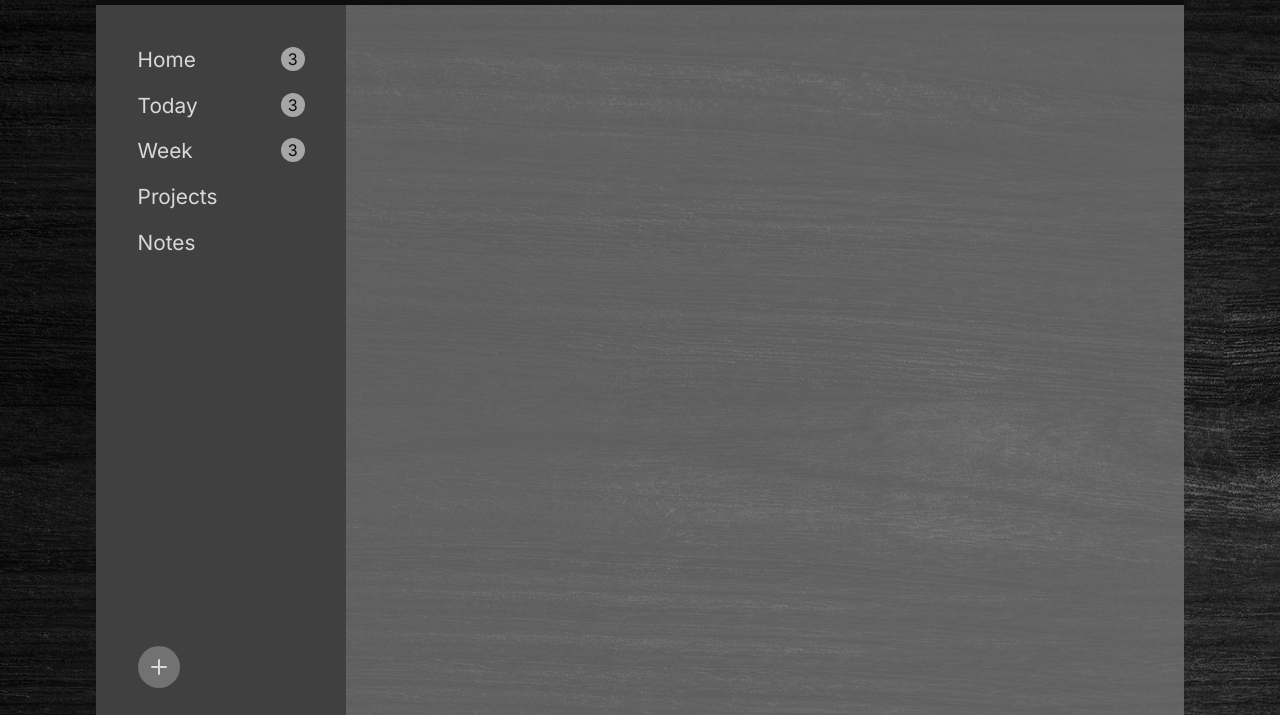
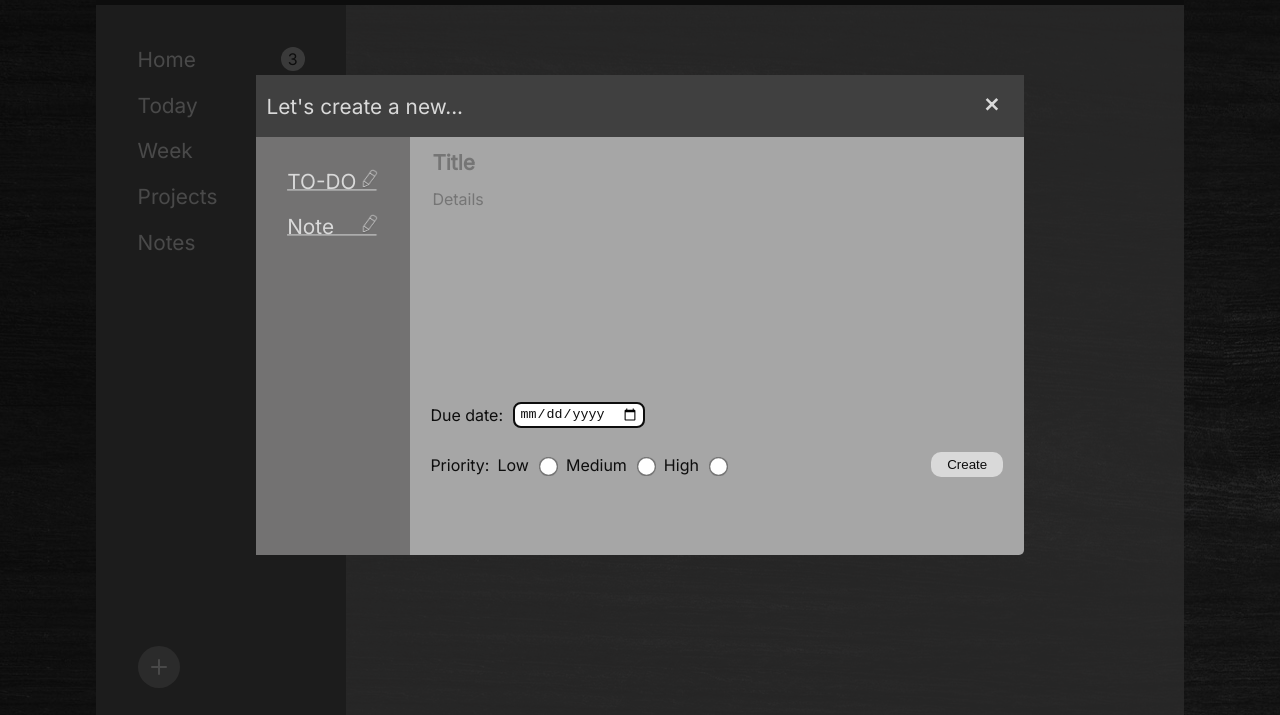
Before and after one commit to palezino/odin-to-do-list, a plain HTML site: page index.html in a window 1280 px wide. Shown: the part 85-800 px from the top of the page. Drawn offline with Linux system fonts and the light colour scheme.

Commit message:
Add due-date, priority and submit button to the form

```diff
--- a/index.html
+++ b/index.html
@@ -38,7 +38,7 @@
     </div>
     <!-- pop-up form -->
     <div class="bg-form">
-        <div class="container-form">
+        <form class="container-form">
             <div class="close-form">+</div>
             <div class="header-form">Let's create a new...</div>
             <div class="main-form">
@@ -51,9 +51,26 @@
                 <div class="new-note-form">
                     <textarea class="note-title-form" name="note-title" rows="1" placeholder="Title"></textarea>
                     <textarea class="note-text-form" name="note-text" rows="10" placeholder="Details"></textarea>
+                    <div class="due-date-form">
+                        <label for="due-date">Due date:</label>
+                        <input type="date" name="due-date" id="due-date" class="due-date">
+                    </div>
+                    <div class="priority-submit-form">
+                        <div class="priority-form">
+                            <p>Priority:</p>
+                            <label for="priority-low">Low</label>
+                            <input class="priority-low" type="radio" name="priority" id="priority-low" value="low">
+                            <label for="priority-medium">Medium</label>
+                            <input type="radio" name="priority" id="priority-medium" value="medium">
+                            <label for="priority-high">High</label>
+                            <input type="radio" name="priority" id="priority-high" value="high">
+                        </div>
+                        <!-- <input class="submit-btn" type="submit" value="Create"> -->
+                        <button class="submit-btn">Create</button>
+                    </div>
                 </div>
             </div>
-        </div>
+        </form>
     </div>
 </body>
 </html>
--- a/style.css
+++ b/style.css
@@ -284,7 +284,7 @@ a {
     justify-content: center;
     align-items: center;
 
-    display: none;
+    /* display: none; */
 }
 
 .container-form {
@@ -376,3 +376,66 @@ textarea:focus {
 .note-text-form {
     font-size: 1rem;
 }
+
+.due-date-form {
+    display: flex;
+    align-items: center;
+    gap: .5em;
+}
+
+.due-date-form label {
+    color:#0D0D0D;
+    font-size: 1rem;
+}
+
+.due-date {
+    color: #0D0D0D;
+    padding: .2em .3em;
+    border: 2px solid #0D0D0D;
+    border-radius: 8px;
+    /* font-size: 1rem; */
+}
+
+.priority-submit-form {
+    display: flex;
+    justify-content: space-between;
+    align-items: center;
+}
+
+.priority-form {
+    color: #0D0D0D;
+    font-size: 1rem;
+
+    display: flex;
+    align-items: center;
+    gap: .5em;
+}
+
+#priority-low {
+    accent-color: green;
+    transform: scale(1.5);
+}
+
+#priority-medium {
+    accent-color: yellow;
+    transform: scale(1.5);
+}
+
+#priority-high {
+    accent-color: red;
+    transform: scale(1.5);
+}
+
+.submit-btn {
+    border: none;
+    border-radius: 10px;
+    padding: .4em 1.2em;
+
+    background-color: #D9D9D9;
+    color: #0D0D0D;
+}
+
+.submit-btn:hover {
+    cursor: pointer;
+    opacity: .7;
+}
```
Also changed, not shown: main.js.
